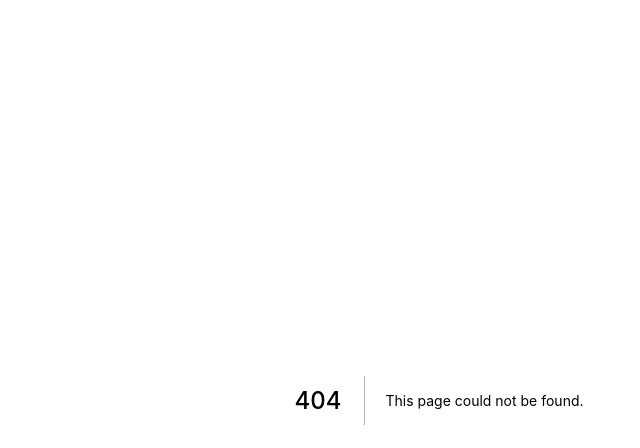
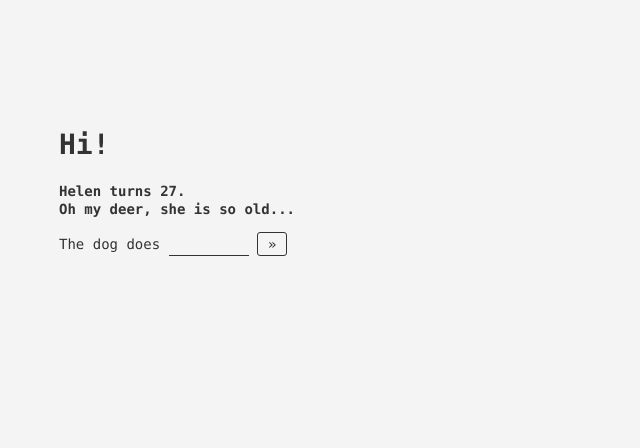
Before and after one commit to ilmente/helen, a Next.js app: page / in a window 1280 px wide. Before the commit this address had no page. Shown: the top 448 px of the page, without its empty margins (201-841 px from the left). Built offline with nearby package versions, Linux system fonts and the light colour scheme.

Commit message:
fix non-react page rendering

```diff
--- a/components/figure/index.js
+++ b/components/figure/index.js
@@ -19,7 +19,7 @@ export default ({ src, caption }) => {
 
     return (
         <figure className={css.figure}>
-            <img src={source} className={css.image} />
+            <img src={source} className={`${css.image} ${isLoaded ? css.isLoaded : ''}`} />
             <Loader visible={!isLoaded} />
             <figcaption className={css.caption}>
                 <em>{caption}</em>
--- a/components/figure/style.css
+++ b/components/figure/style.css
@@ -8,6 +8,12 @@
 
 .image {
     max-width: 100%;
+    opacity: 0;
+}
+
+.isLoaded {
+    opacity: 1;
+    transition: 500ms opacity;
 }
 
 .caption {
--- /dev/null
+++ b/components/login/index.js
@@ -0,0 +1,30 @@
+import { useState } from 'react'
+import Router from 'next/router'
+
+export default ({ password }) => {
+    const [value, setValue] = useState('')
+    const [message, setMessage] = useState('')
+
+    const onChange = ({ target }) => setValue(target.value)
+    const onSubmit = (e) => {
+        e.preventDefault()
+
+        if (value != password) {
+            setMessage('Nope!')
+            return
+        }
+
+        setMessage('Yep!')
+        Router.push('/baba')
+    }
+
+    return (
+        <form onSubmit={onSubmit}>
+            <p>
+                The dog does <input type="text" value={value} onChange={onChange} />
+                <button>&raquo;</button>
+            </p>
+            <p>{message}</p>
+        </form>
+    )
+}
--- a/layouts/main/style.css
+++ b/layouts/main/style.css
@@ -15,6 +15,7 @@ input[type=text] {
     outline: none;
     font: inherit;
     color: inherit;
+    width: 80px;
 }
 
 button {
@@ -30,6 +31,7 @@ button {
 }
 
 main {
-    margin: auto;
+    margin: 0 auto 0 auto;
+    padding: 100px 10px 50px 10px;
     max-width: 760px;
 }
--- a/next.config.js
+++ b/next.config.js
@@ -1,7 +1,6 @@
 const withCSS = require('@zeit/next-css')
 
 module.exports = withCSS({
-    distDir: 'build',
     cssModules: true,
     env: {
         site: {
@@ -9,13 +8,7 @@ module.exports = withCSS({
             description: 'Bla bla bla'
         },
         auth: {
-            my: 'deer'
-        }
-    },
-    exportPathMap: async () => {
-        return {
-            '/': { page: '/' },
-            '/baba': { page: '/baba' }
+            password: 'baubau'
         }
     }
 })
--- a/package.json
+++ b/package.json
@@ -11,6 +11,7 @@
     "dev": "next",
     "build": "next build",
     "start": "next start",
+    "serve": "next build && next start",
     "deploy": "next build && next export"
   },
   "dependencies": {
--- /dev/null
+++ b/pages/index.js
@@ -0,0 +1,12 @@
+import Layout from '../layouts/main'
+import Login from '../components/login'
+
+export default () => (
+    <Layout title="Hi!">
+        <h1>Hi!</h1>
+        <p>
+            <strong>Helen turns 27.<br/>Oh my deer, she is so old...</strong>
+        </p>
+        <Login password={process.env.auth.password} />
+    </Layout>
+)
```
Also changed, not shown: pages/baba.js (added, +15 -0 lines), pages/baba/index.js (deleted, +0 -13 lines), pages/index/index.js (deleted, +0 -36 lines), 1 other file (tests, documents, lock files or other folders).
